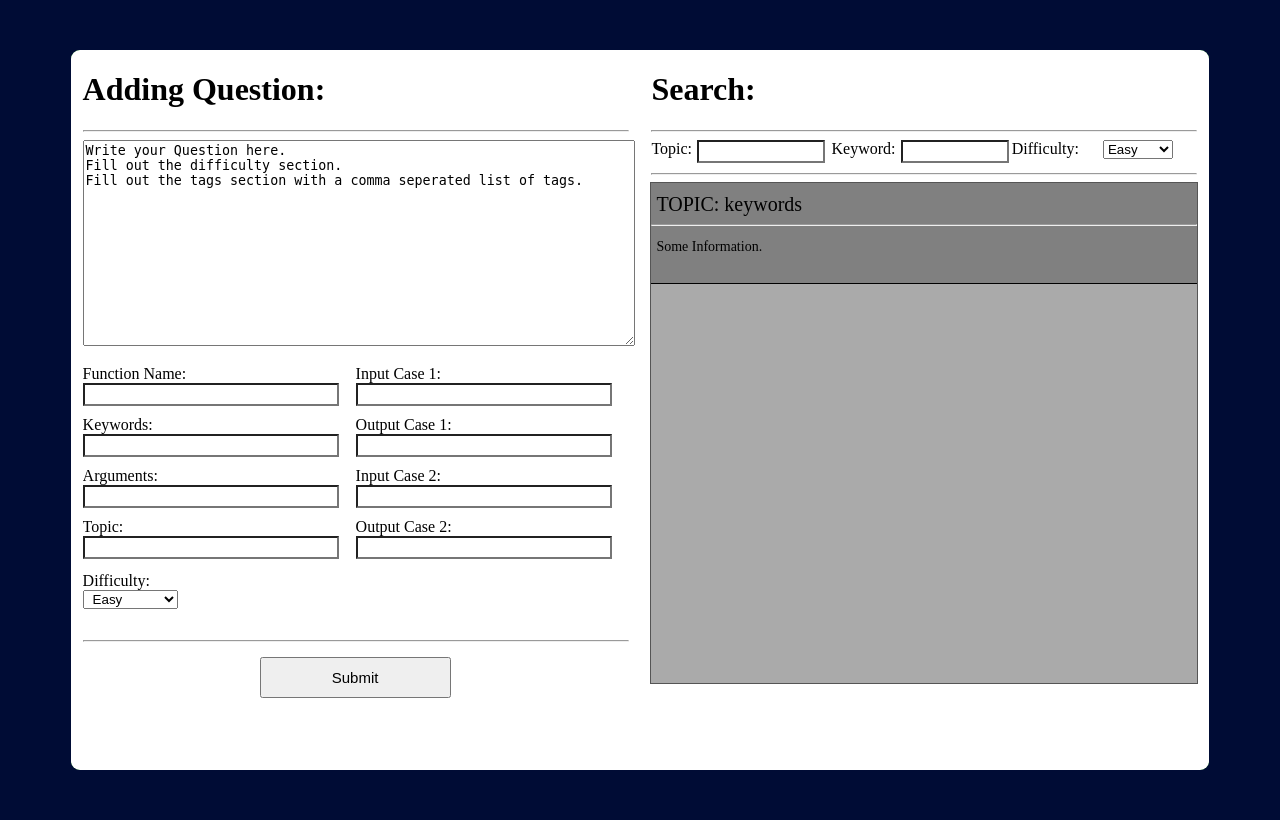
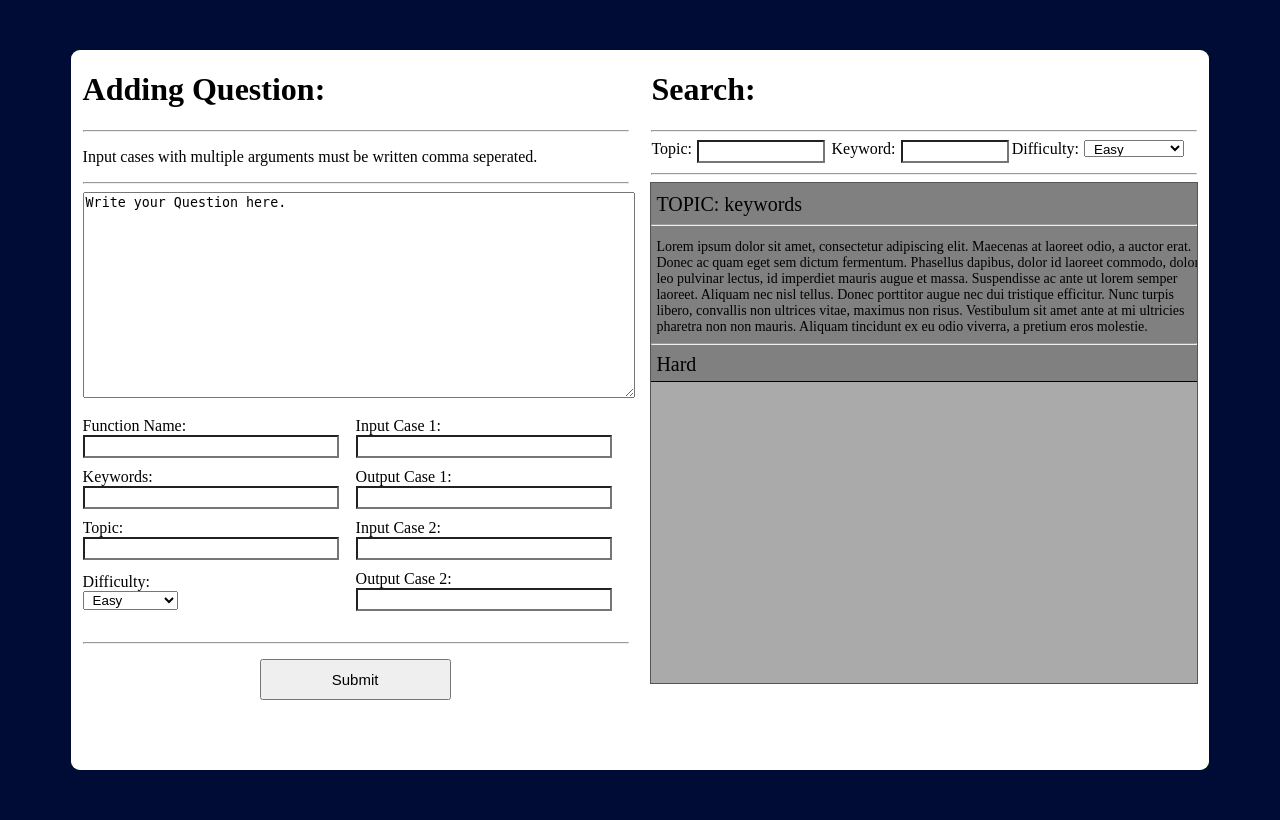
Before and after one commit to JaimeNufio/CS490FrontEnd, a PHP site: page /teacherSearch.html in a window 1280 px wide. Run offline with PHP 8.4, Linux system fonts and the light colour scheme.

Commit message:
Started on JSON creation buttons

```diff
--- a/script.js
+++ b/script.js
@@ -2,6 +2,7 @@
 var php = "https://web.njit.edu/~jen25/index.php"
 var result = document.getElementById("result");
 var result1 = document.getElementById("result1");
+var count = 0;
 
 function POST(args){
 	var xhttp = new XMLHttpRequest();
@@ -34,14 +35,16 @@ function login(){
 	POST(args);
 }
 
+
 function createJSONQuestionAdd(){
+	let id = document.getElementById("fname").value+"__"+String(count);
   let question = {
-		"func_ID" : {
+		id : {
 			"func_name" : document.getElementById("fname").value,
 			"arg_names" : document.getElementById("args").value.split(","),
 			"description" : document.getElementById("desc").value,
-			"inputs" : [document.getElementById("in1").value, document.getElementById("in2").value],
-			"expected_outputs" : [document.getElementById("out1").value, document.getElementById("out2").value],
+			"inputs" : [document.getElementById("in1").value.split(","), document.getElementById("in2").value.split(",")],
+			"expected_outputs" : [document.getElementById("out1"), document.getElementById("out2")],
 			"difficulty" : document.getElementById("difficulty").value,
 			"topic" : document.getElementById("topic").value
 	}
@@ -52,4 +55,18 @@ function createJSONQuestionAdd(){
   console.log(question);
 }
 
+//This function is called every update on the search, hopefully rewritting the divs won't be a problem?
+function createJSONQuestionQuery(){
+	//For Matt, tell him that if the querry['x'] is empty, skip this search.
+	let query = {
+		"topic" : document.getElementById("qtopic").value,
+		"keywords": document.getElementById("qkeywords").value.split(","),
+		"difficulty": document.getElementById("qdifficulty").value
+	}
+
+	console.log(query)
+}
+
 createJSONQuestionAdd();																																																															  //
+//TODO
+//get all questions on page load (Will affect load times?)
--- a/style.css
+++ b/style.css
@@ -234,15 +234,14 @@ input,button{
 }
 
 .questionPreview{
-  height:100px;
+
   width:100%;
   background-color: gray;
   margin: none;
-
   outline-style: solid;
   outline-width: thin;
   outline-color: black;
-
+  padding-bottom: 5px;
 }
 
 .questionPreviewTitle{
@@ -259,6 +258,11 @@ input,button{
   width: 100%;
 }
 
+.questionPreviewDifficulty{
+  font-size: 20px;
+  padding-left: 5px;
+}
+
 /*
 input{
   display: block;
--- a/teacherSearch.html
+++ b/teacherSearch.html
@@ -18,8 +18,12 @@
             <div class="title">
               <h1 class="left">Adding Question: </h1>
               <hr>
+              <p style="text-align: left">
+              Input cases with multiple arguments must be written comma seperated.
+              </p>
+              <hr>
             </div>
-            <textarea  id="desc" class="questiontext">Write your Question here.&#13;&#10;Fill out the difficulty section.&#13;&#10;Fill out the tags section with a comma seperated list of tags.&#13;&#10;</textarea>
+            <textarea  id="desc" class="questiontext">Write your Question here.</textarea>
             <div class="formbox">
               <div class="leftdiv" >
                 <div class="option">
@@ -37,6 +41,7 @@
                   <input id="keywords" type="text" class="leftdiv select">
                   </input>
                 </div>
+                <!--
                 <br>
                 <div class="option">
                   <div class="selectheading">
@@ -45,6 +50,7 @@
                   <input id="args" type="text" class="leftdiv select">
                   </input>
                 </div>
+                -->
                 <br>
                 <div class="option">
                   <div class="selectheading">
@@ -121,15 +127,15 @@
 
                 <div class="optionsrowitem" style="width: 33%">
                   <div class="rowitem">Topic: </div>
-                  <input class="select" type="text" style="width:65%"></input>
+                  <input onchange="createJSONQuestionQuery()" id = "qtopic" class="select" type="text" style="width:65%"></input>
                 </div>
                 <div class="optionsrowitem"  style="width: 33%">
                   <div class="rowitem" >Keyword: </div>
-                  <input class="select" type="text" style="width:54%"></input>
+                  <input onchange="createJSONQuestionQuery()" id = "qkeywords" class="select" type="text" style="width:54%"></input>
                 </div>
                 <div class="optionsrowitem"  style="width: 33%">
                   <div class="rowitem ">Difficulty: </div>
-                  <select><class="select" style="float:left">
+                  <select onchange="createJSONQuestionQuery()" id="qdifficulty" class="select" style="float:left">
                     <option value="easy">Easy</option>
                     <option value="med">Medium</option>
                     <option value="hard">Hard</option>
@@ -146,8 +152,10 @@
                 <div class="questionPreviewTitle">TOPIC: keywords</div>
                 <hr>
                 <div class="questionPreviewText">
-                  Some Information.
+                    Lorem ipsum dolor sit amet, consectetur adipiscing elit. Maecenas at laoreet odio, a auctor erat. Donec ac quam eget sem dictum fermentum. Phasellus dapibus, dolor id laoreet commodo, dolor leo pulvinar lectus, id imperdiet mauris augue et massa. Suspendisse ac ante ut lorem semper laoreet. Aliquam nec nisl tellus. Donec porttitor augue nec dui tristique efficitur. Nunc turpis libero, convallis non ultrices vitae, maximus non risus. Vestibulum sit amet ante at mi ultricies pharetra non non mauris. Aliquam tincidunt ex eu odio viverra, a pretium eros molestie.
                 </div>
+                <hr>
+                <div class = "questionPreviewDifficulty">Hard</div>
               </div>
 
 
```
